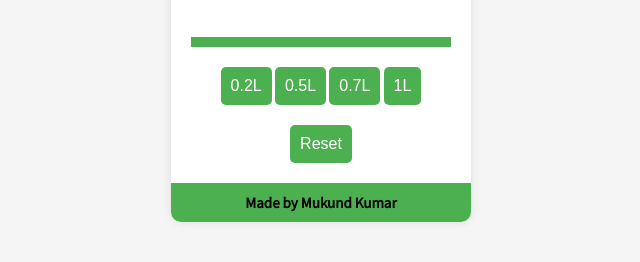
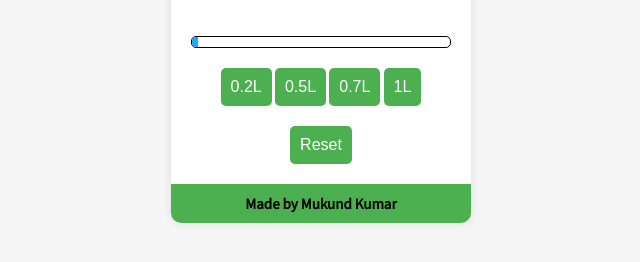
Before and after one commit to MukundX/water, a plain HTML site: page water.html in a window 1280 px wide. Both pictures are taken after a click on the button "0.2L". Shown: the part 390-652 px from the top of the page, without its empty margins (319-959 px from the left). Drawn offline with nearby package versions, Linux system fonts and the light colour scheme.

Commit message:
Update water.html

```diff
--- a/water.html
+++ b/water.html
@@ -68,8 +68,19 @@
 
         #emitter {
             height: 10px;
-            background-color: #4CAF50;
+            background-color: ;
             margin-top: 10px;
+            position: relative;
+            overflow: hidden;
+            border: 01px solid black;
+            border-radius: 5px;
+        }
+
+        #emitter .progress {
+            width: 0;
+            height: 100%;
+            background-color: #20a8fd;
+            transition: width 0.3s ease;
         }
 
         #drinkedWater {
@@ -84,7 +95,7 @@
             margin-top: 10px;
             background-color: yellow;
             border: 01px solid black;
-            border-radius:9px;
+            border-radius: 9px;
         }
     </style>
 </head>
@@ -101,7 +112,9 @@
                 style="font-size: 30px; font-weight: bold">L of 8L</span><br>
             <img src="https://i.ibb.co/ZGqLJJH/water.png" alt="Bottle Image"></img><br>
             <div id="celebration"></div>
-            <div id="emitter"></div>
+            <div id="emitter">
+                <div class="progress"></div>
+            </div>
             <button onclick="drinkWater(0.2)">0.2L</button>
             <button onclick="drinkWater(0.5)">0.5L</button>
             <button onclick="drinkWater(0.7)">0.7L</button>
@@ -109,13 +122,12 @@
             <button onclick="resetWater()">Reset</button>
 
         </div>
-        <div class="navbar">
+        <div class="footer">
             <span style="font-size: 15px; font-weight: bold; color:black;">Made by Mukund Kumar</span>
         </div>
     </div>
 
     <script>
-
         function drinkWater(amount) {
 
             if (localStorage.getItem('totalWater')) {
@@ -123,7 +135,6 @@
                 let totalWater = parseFloat(localStorage.getItem('totalWater'));
                 totalWater += amount;
                 localStorage.setItem('totalWater', totalWater.toFixed(1));
-
 
                 if (totalWater >= 8) {
                     celebrate();
@@ -133,23 +144,27 @@
                 localStorage.setItem('totalWater', amount.toFixed(1));
             }
 
-
             updateTotalWater();
+            updateProgressBar();
         }
-
 
         function updateTotalWater() {
             let totalWater = localStorage.getItem('totalWater') || 0;
             document.getElementById('drinkedWater').textContent = totalWater;
         }
 
+        function updateProgressBar() {
+            let totalWater = localStorage.getItem('totalWater') || 0;
+            let progress = (totalWater / 8) * 100;
+            document.querySelector('#emitter .progress').style.width = progress + '%';
+        }
 
         function resetWater() {
             localStorage.removeItem('totalWater');
             updateTotalWater();
             hideCelebration();
+            resetProgressBar();
         }
-
 
         function celebrate() {
             document.getElementById('celebration').textContent = 'Wow! Congratulations!';
@@ -157,13 +172,18 @@
             setTimeout(hideCelebration, 4000);
         }
 
-
         function hideCelebration() {
             document.getElementById('celebration').style.display = 'none';
         }
 
+        function resetProgressBar() {
+            document.querySelector('#emitter .progress').style.width = '0';
+        }
 
-        window.addEventListener('load', updateTotalWater);
+        window.addEventListener('load', () => {
+            updateTotalWater();
+            updateProgressBar();
+        });
     </script>
 
 </body>
```
